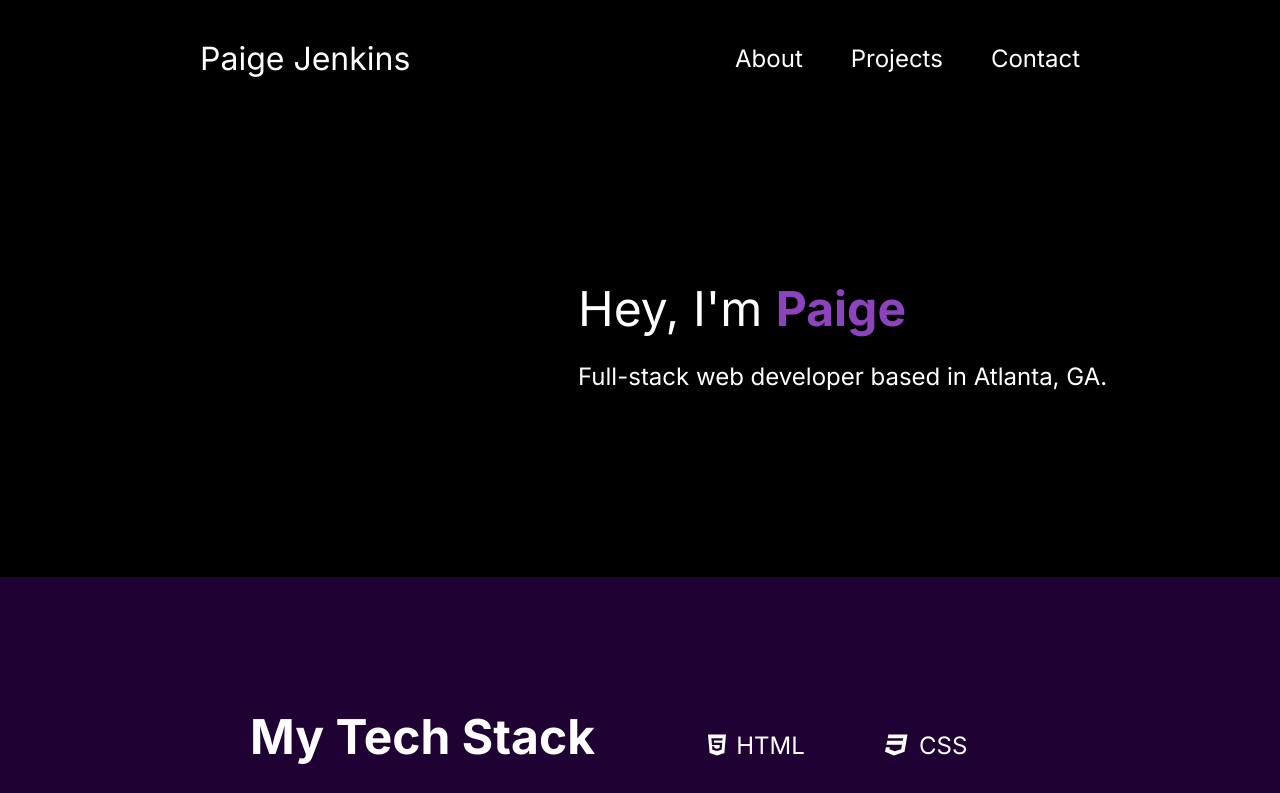
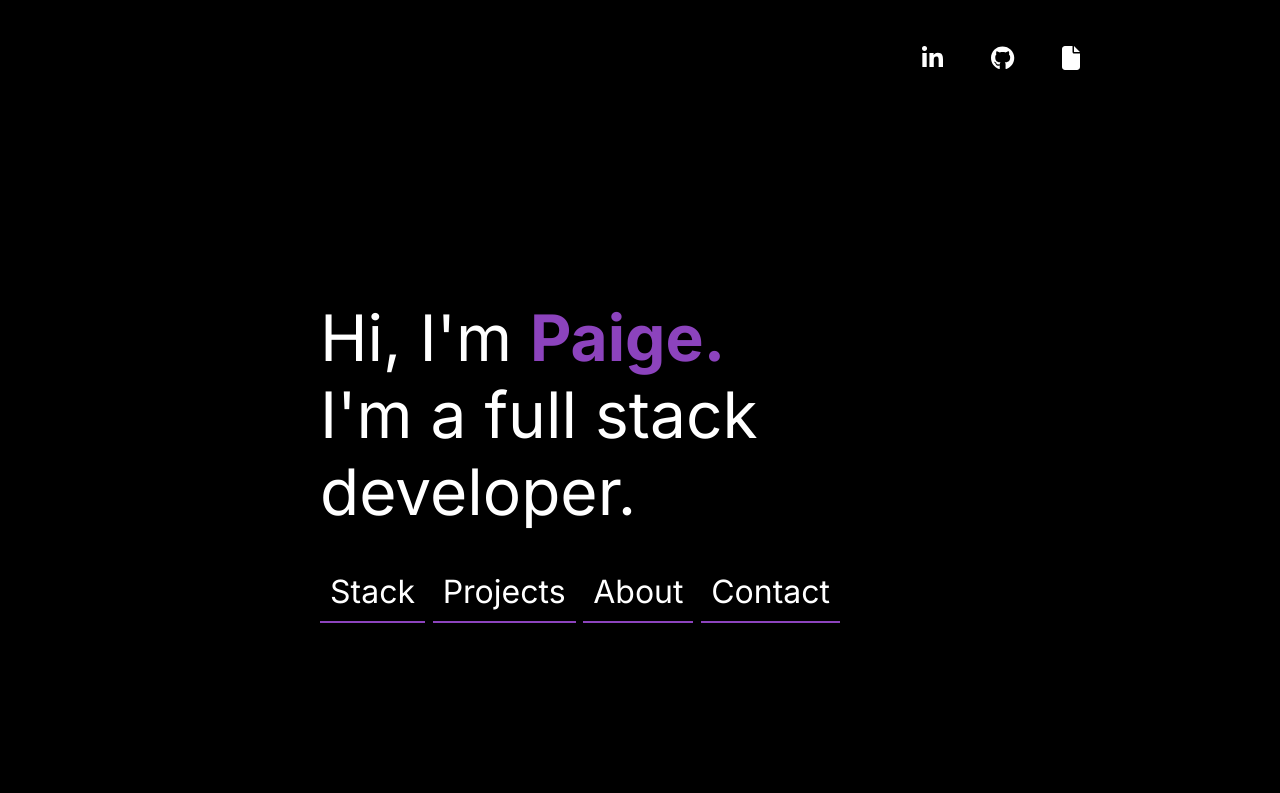
Before and after one commit to PJenkins28/portfolio, a React (Create React App) app: page / in a window 1280 px wide. Shown: the top 793 px of the page. Built offline with nearby package versions, Linux system fonts and the light colour scheme.

Commit message:
Improved Hero and Nav styling

```diff
--- a/src/App.js
+++ b/src/App.js
@@ -4,10 +4,12 @@ import Hero from "./components/Hero";
 import About from "./components/About";
 export default function App() {
   return (
-    <div>
+    <section className="app">
       <Nav />
-      <Hero />
-      <About />
-    </div>
+      <main>
+        <Hero />
+        <About />
+      </main>
+    </section>
   );
 }
--- a/src/components/Hero.js
+++ b/src/components/Hero.js
@@ -9,26 +9,35 @@ export default function Hero() {
     }
   }
   // Creates 100 grid items
-  function createGridElements() {
-    let elements = [];
-    for (let i = 0; i < 24; i++) {
-      elements.push(
-        <div className="hero-grid-item">
-          {/* <div className={addClassName(i)}></div> */}
-        </div>
-      );
-    }
-    return elements;
-  }
+  //   function createGridElements() {
+  //     let elements = [];
+  //     for (let i = 0; i < 24; i++) {
+  //       elements.push(
+  //         <div className="hero-grid-item">
+  //           {/* <div className={addClassName(i)}></div> */}
+  //         </div>
+  //       );
+  //     }
+  //     return elements;
+  //   }
 
   return (
-    <section className="hero-container">
-      <div className="hero-grid-wrapper">{createGridElements()}</div>
+    <section
+      //   aria-label="introduction interaction and text"
+      className="hero-container"
+    >
+      {/* <div className="hero-grid-wrapper">{createGridElements()}</div> */}
       <div className="hero-text-content">
         <span>
-          Hey, I'm <span className="name">Paige</span>
+          Hi, I'm <span className="name">Paige.</span>
         </span>
-        <p>Full-stack web developer based in Atlanta, GA.</p>
+        <p className="title">I'm a full stack developer.</p>
+        <ul className="links">
+          <li>Stack</li>
+          <li>Projects</li>
+          <li>About</li>
+          <li>Contact</li>
+        </ul>
       </div>
     </section>
   );
--- a/src/components/Nav.js
+++ b/src/components/Nav.js
@@ -1,14 +1,36 @@
 import React from "react";
+import { FontAwesomeIcon } from "@fortawesome/react-fontawesome";
+import { faLinkedinIn } from "@fortawesome/free-brands-svg-icons";
+import { faGithub } from "@fortawesome/free-brands-svg-icons";
+import { faFile } from "@fortawesome/free-solid-svg-icons";
 
 export default function Nav() {
   return (
-    <header>
-      <div>Paige Jenkins</div>
+    <nav aria-label="main navigation">
+      {/* <div>Paige Jenkins</div> */}
       <ul>
-        <li>About</li>
-        <li>Projects</li>
-        <li>Contact</li>
+        <li>
+          <a
+            href="https://www.linkedin.com/in/paige-jenkins-4954a5200"
+            target="_blank"
+            rel="noreferrer"
+          >
+            <FontAwesomeIcon icon={faLinkedinIn} />
+          </a>
+        </li>
+        <li>
+          <a
+            href="https://github.com/PJenkins28"
+            target="_blank"
+            rel="noreferrer"
+          >
+            <FontAwesomeIcon icon={faGithub} />
+          </a>
+        </li>
+        <li>
+          <FontAwesomeIcon icon={faFile} />
+        </li>
       </ul>
-    </header>
+    </nav>
   );
 }
--- a/src/index.css
+++ b/src/index.css
@@ -10,39 +10,42 @@ body {
   width: 100%;
 
 }
+/* html {
+  height: 100vh;
+  width: 100vw;
+} */
 ul {
   list-style: none;
   display: flex;
 }
-header {
+nav {
 display: flex;
-justify-content: space-between;
+justify-content: flex-end;
 align-items: center;
 padding: 20px 200px;
 background-color: black;
 color: white;
 }
-header div {
+nav div {
   font-size: 2rem;
 }
-.name {
-  color: rgb(140, 67, 189);
-  font-weight: bold;
-}
-header ul {
+
+nav ul {
   gap: 3rem;
   font-size: 1.5rem;
   align-self: flex-end;
 }
 .hero-container {
   padding: 20px;
+  /* border: 2px solid green; */
   background-color: black;
   /* position: relative; */
   display: flex;
   /* flex-direction: column; */
   align-items: center;
-  justify-content: space-between;
+  justify-content: center;
   /* border-bottom: 18px solid rgb(55, 1, 91); */
+  height: 90vh;
 }
 .hero-grid-wrapper {
   display: grid;
@@ -72,15 +75,43 @@ header ul {
 .hero-text-content {
   /* border: 2px solid white; */
   height: 100%;
-  width: 55%;
+  width: 100%;
   color: white;
-  font-size: 3rem;
-  /* align-self: flex-start; */
-  text-align: left;
+  font-size: 4rem;
+  display: flex;
+  flex-direction: column;
+  justify-content: center;
+  padding: 0 300px;
+  /* align-items: center; */
+  /* align-self: center; */
+  /* text-align: left; */
 }
-.hero-text-content p {
+.links {
+  font-size: 2rem;
+  padding: 0px;
+  justify-content: space-between;
+  width: 520px;
+}
+a {
+  color: inherit;
+}
+.links li {
+  border-bottom: 2px solid rgb(140, 67, 189);
+  padding: 10px;
+  transition: background-color .5s;
+}
+.links li:hover {
+  background-color: rgb(140, 67, 189);
+  cursor: pointer;
+}
+.name {
+  color: rgb(140, 67, 189);
+  font-weight: bold;
+}
+.title {
   color: white;
-  font-size: 1.5rem;
+  font-size: 4rem;
+  margin: 0;
 }
 .test {
   /* align-self: flex-end; */
```
